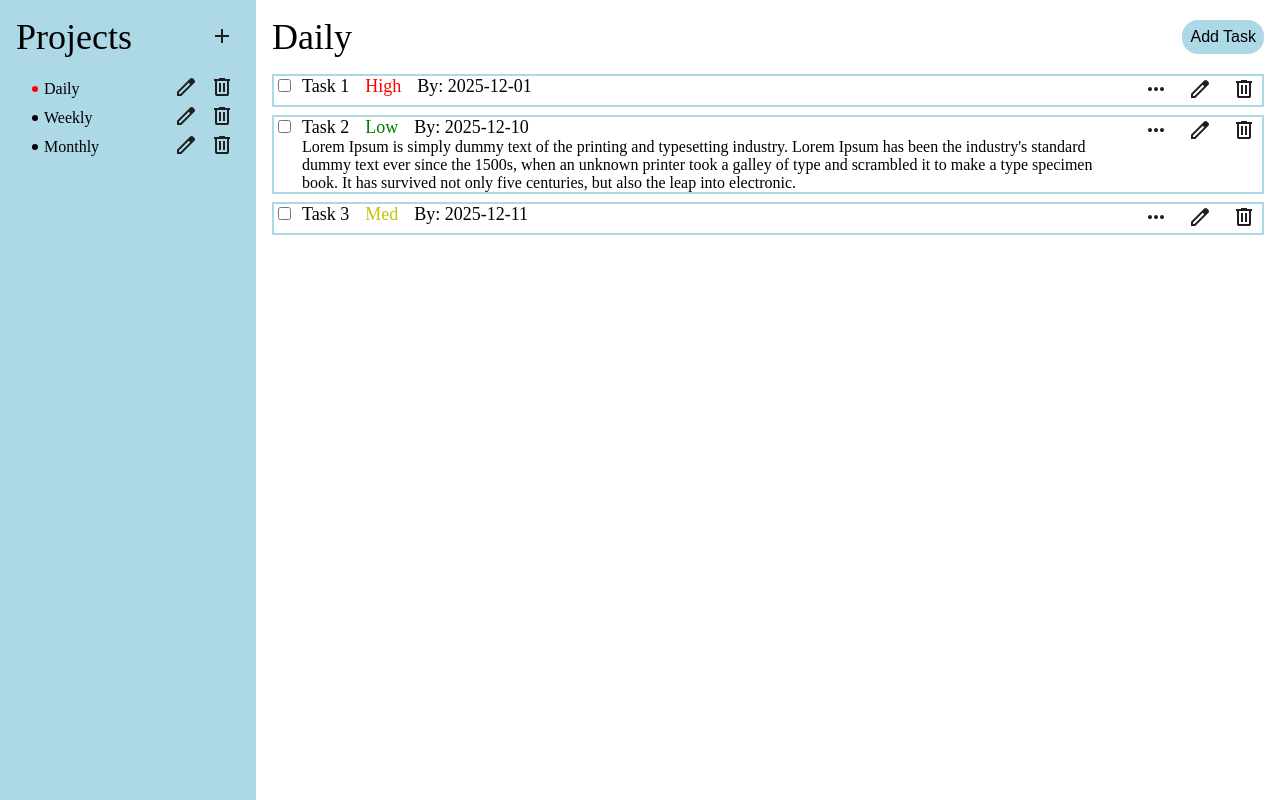
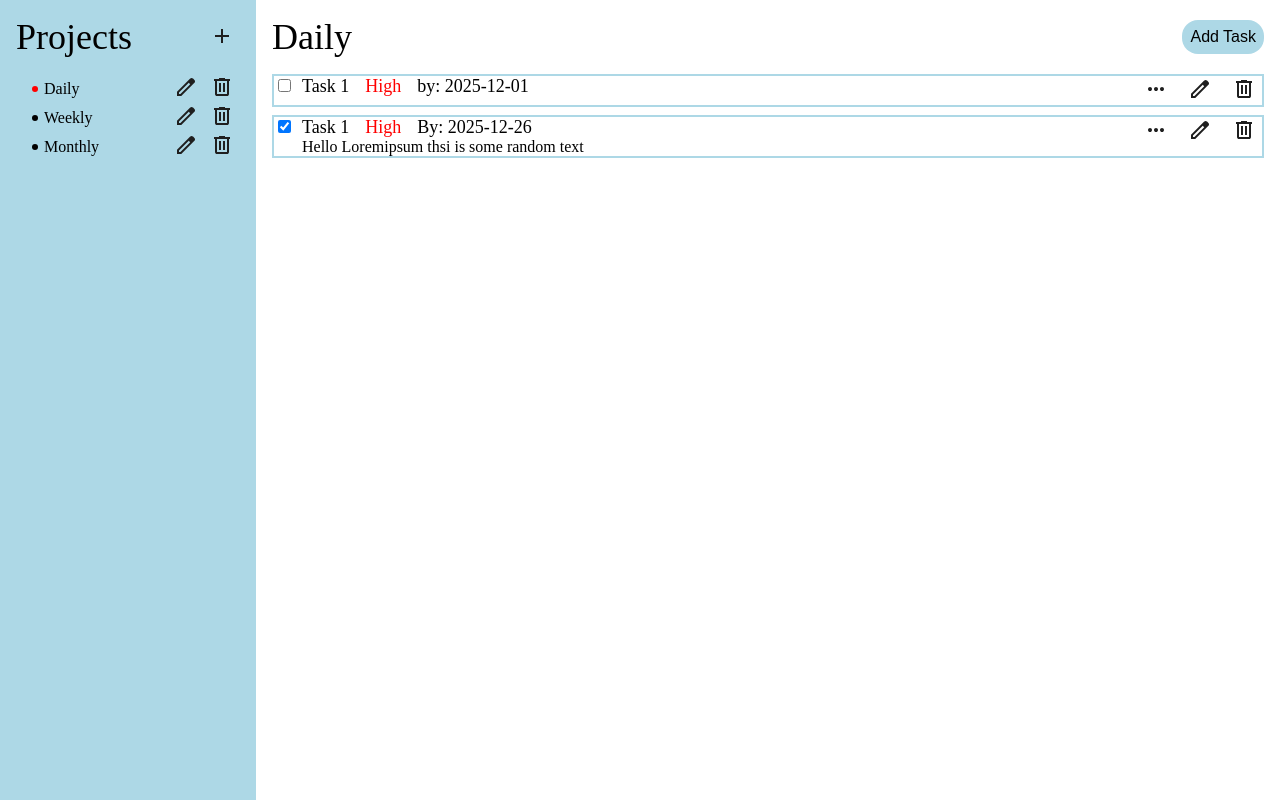
Before and after one commit to tlim8772/odin-todo-list, a website built with webpack: page src/template.html in a window 1280 px wide. Both pictures are taken after a click on the button 1156 px from the left and 131 px from the top of the page. Built offline with nearby package versions, Linux system fonts and the light colour scheme.

Commit message:
implement add task functionality

```diff
--- a/package.json
+++ b/package.json
@@ -17,5 +17,8 @@
     "webpack": "^5.103.0",
     "webpack-cli": "^6.0.1",
     "webpack-dev-server": "^5.2.2"
+  },
+  "dependencies": {
+    "date-fns": "^4.1.0"
   }
 }
--- a/src/model.js
+++ b/src/model.js
@@ -1,10 +1,30 @@
-class Project {
-    constructor(title) {
-        this.uuid = crypto.randomUUID();
+export class Task {
+    constructor(uuid, title, description, priority, dueDate, checked) {
+        this.uuid = uuid;
+        this.title = title;
+        this.description = description;
+        this.priority = priority;
+        this.dueDate = dueDate;
+        this.checked = checked;
+    }
+}
+
+export class TaskList {
+    constructor() {
+        this.tasks = [];
+    }
+}
+
+export class Project {
+    constructor(uuid, title) {
+        this.uuid = uuid;
         this.title = title;
     }
 }
 
-class ProjectList {
-
+export class ProjectList {
+    constructor() {
+        this.projects = [];
+        this.selectedProject = null;
+    }
 }
--- /dev/null
+++ b/src/projectPageDom.js
@@ -0,0 +1,81 @@
+import { Task } from './model.js';
+import { format } from 'date-fns';
+
+export const projectPageTitle = document.querySelector('.project-page-header > div:first-child');
+const tasksList = document.querySelector('.task-list');
+const addTaskButton = document.querySelector('.add-task-button');
+const addTaskModal = document.querySelector('.add-task-dialog');
+const cancelAddTaskModalButton = document.querySelector('.cancel-add-task');
+const confirmAddTaskModalButton = document.querySelector('.confirm-add-task');
+
+const taskCardTemplate = document.querySelector('.task-card').cloneNode(true);
+const editTaskModalTemplate = addTaskModal.cloneNode(true);
+
+addTaskButton.addEventListener('click', () => addTaskModal.showModal());
+cancelAddTaskModalButton.addEventListener('click', () => addTaskModal.close());
+confirmAddTaskModalButton.addEventListener('click', confirmAddTaskModalButtonFunc);
+
+function createTaskCard(task) {
+    function makeFirstLetterCaps(s) {
+        return s[0].toUpperCase() + s.slice(1).toLowerCase();
+    }
+
+    const newTaskNode = taskCardTemplate.cloneNode(true);
+    const checkBox = newTaskNode.querySelector('.task-checkbox');
+
+    const taskCardDataNode = newTaskNode.querySelector('.task-data');
+    const titleNode = taskCardDataNode.querySelector('.task-card-title');
+    const priorityNode = taskCardDataNode.querySelector('.task-card-priority');
+    const dueDateNode = taskCardDataNode.querySelector('.task-card-due-date');
+
+    const expandButton = newTaskNode.children[2];
+    const editButton = newTaskNode.children[3];
+    const deleteButton = newTaskNode.children[4];
+
+    newTaskNode.dataset.uuid = task.uuid;
+
+    checkBox.checked = task.checked;
+
+    titleNode.textContent = task.title;
+
+    priorityNode.textContent = makeFirstLetterCaps(task.priority);
+    priorityNode.classList.remove('high', 'med', 'low');
+    priorityNode.classList.add(task.priority);
+
+    dueDateNode.textContent = `By: ${format(task.dueDate, 'yyyy-MM-dd')}`;
+
+    expandButton.addEventListener('click', () => {
+        if (taskCardDataNode.children.length > 1) {
+            taskCardDataNode.children[1].remove();
+        } else {
+            const div = document.createElement('div');
+            div.textContent = task.description;
+            taskCardDataNode.append(div);
+        }
+    })
+
+    deleteButton.addEventListener('click', () => {
+        newTaskNode.remove();
+    });
+
+    return newTaskNode;
+}
+
+function confirmAddTaskModalButtonFunc() {
+    const title = addTaskModal.children[1].value;
+    const description = addTaskModal.children[3].value;
+    const dueDate = new Date(addTaskModal.children[5].value);
+    const priority = addTaskModal.children[7].value;
+
+    //console.log(title, description, dueDate, priority);
+    tasksList.append(createTaskCard(new Task('uuid', title, description, priority, dueDate, false)));
+    addTaskModal.close();
+}
+
+tasksList.append(createTaskCard(new Task(
+    crypto.randomUUID(),
+    'Task 1',
+    'Hello Loremipsum thsi is some random text',
+    'high',
+    new Date(),
+    true)));
--- a/src/projectsListDom.js
+++ b/src/projectsListDom.js
@@ -1,3 +1,5 @@
+import { projectPageTitle } from "./projectPageDom.js";
+
 const projectsList = document.querySelector('.project-list');
 const openAddProjectDialogButton = document.querySelector('.sidebar-header > button');
 const addProjectModal = document.querySelector('.add-project-dialog');
@@ -10,6 +12,10 @@ const editProjectModalTemplate = addProjectModal.cloneNode(true);
 openAddProjectDialogButton.addEventListener('click', () => addProjectModal.showModal());
 cancelAddProjectButton.addEventListener('click', () => addProjectModal.close())
 confirmAddProjectButton.addEventListener('click', () => confirmAddProjectButtonFunc());
+
+function getSelectedProject() {
+    return projectsList.querySelector('.selected');
+}
 
 function clearSelectedProject() {
     const selectedProjects = projectsList.querySelectorAll('.selected');
@@ -26,18 +32,20 @@ function createEditProjectModal() {
 
 }
 
-function createProjectElem(title) {
+function createProjectElem(title, uuid = crypto.randomUUID()) {
     const newProjectNode = projectNodeTemplate.cloneNode(true);
     const editButton = newProjectNode.children[2];
     const deleteButton = newProjectNode.children[3];
     const [editProjectModal, confirmButton] = createEditProjectModal(title);
 
+    newProjectNode.dataset.uuid = uuid;
     newProjectNode.querySelector('.project-title').textContent = title;
 
     newProjectNode.addEventListener('click', (e) => {
         if (e.target !== newProjectNode) return;
         clearSelectedProject();
         newProjectNode.classList.add('selected');
+        projectPageTitle.textContent = newProjectNode.querySelector('.project-title').textContent;
     })
 
     editButton.addEventListener('click', () => {
@@ -45,7 +53,13 @@ function createProjectElem(title) {
         editProjectModal.showModal();
     })
 
-    deleteButton.addEventListener('click', () => newProjectNode.remove());
+    deleteButton.addEventListener('click', () => {
+        if (newProjectNode.classList.contains('selected')) {
+            alert('Cannot delete a selected project');
+            return;
+        }
+        newProjectNode.remove()
+    });
 
     confirmButton.addEventListener('click', () => {
         newProjectNode.querySelector('.project-title').textContent = editProjectModal.children[1].value;
--- a/src/template.html
+++ b/src/template.html
@@ -22,29 +22,8 @@
             <img src="../media/delete.svg">
           </button>
         </div>
-        <div class="selected">
-          <div class="project-dot"></div>
-          <div class="project-title">Weekly</div>
-          <button>
-            <img src="../media/edit.svg">
-          </button>
-          <button>
-            <img src="../media/delete.svg">
-          </button>
-        </div>
-        <div>
-          <div class="project-dot"></div>
-          <div class="project-title">Monthly</div>
-          <button>
-            <img src="../media/edit.svg">
-          </button>
-          <button>
-            <img src="../media/delete.svg">
-          </button>
-        </div>
       </div>
     </div>
-
     <div class="project-page">
       <div class="project-page-header">
         <div>Daily</div>
@@ -52,56 +31,14 @@
           Add Task
         </button>
       </div>
-
       <div class="task-list">
         <div class="task-card">
-          <input type="checkbox">
+          <input class="task-checkbox" type="checkbox">
           <div class="task-data">
             <div class="task-data-header">
-              <div>Task 1</div>
-              <div class="priority-chip high">High</div>
-              <div>By: 2025-12-01</div>
-            </div>
-          </div>
-          <button>
-            <img src="../media/expand.svg">
-          </button>
-          <button>
-            <img src="../media/edit.svg">
-          </button>
-          <button>
-            <img src="../media/delete.svg">
-          </button>
-        </div>
-        <div class="task-card">
-          <input type="checkbox">
-          <div class="task-data">
-            <div class="task-data-header">
-              <div>Task 2</div>
-              <div class="priority-chip low">Low</div>
-              <div>By: 2025-12-10</div>
-            </div>
-            <div>
-              Lorem Ipsum is simply dummy text of the printing and typesetting industry. Lorem Ipsum has been the industry's standard dummy text ever since the 1500s, when an unknown printer took a galley of type and scrambled it to make a type specimen book. It has survived not only five centuries, but also the leap into electronic.
-            </div>
-          </div>
-          <button>
-            <img src="../media/expand.svg">
-          </button>
-          <button>
-            <img src="../media/edit.svg">
-          </button>
-          <button>
-            <img src="../media/delete.svg">
-          </button>
-        </div>
-        <div class="task-card">
-          <input type="checkbox">
-          <div class="task-data">
-            <div class="task-data-header">
-              <div>Task 3</div>
-              <div class="priority-chip med">Med</div>
-              <div>By: 2025-12-11</div>
+              <div class="task-card-title">Task 1</div>
+              <div class="task-card-priority priority-chip high">High</div>
+              <div class="task-card-due-date">by: 2025-12-01</div>
             </div>
           </div>
           <button>
@@ -130,7 +67,7 @@
       <div>Description:</div>
       <textarea required></textarea>
       <div>Due date:</div>
-      <input type="date">
+      <input type="date" required>
       <div>Priority</div>
       <select>
         <option value="high">High</option>
```
Also changed, not shown: 1 other file.
